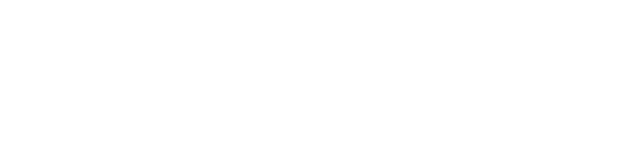
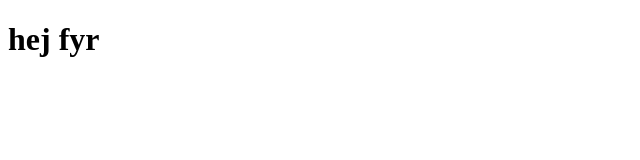
Before and after one commit to FrederikDreyer/test1234, a plain HTML site: page index.html in a window 1280 px wide. Shown: the whole page, without its empty margins (0-640 px from the left). Drawn offline with Linux system fonts and the light colour scheme.

Commit message:
h1
Har lavet en fed h1

```diff
--- a/index.html
+++ b/index.html
@@ -10,6 +10,8 @@
 
 <body>
 
+  <h1>hej fyr</h1>
+
 </body>
 
 </html>
```
